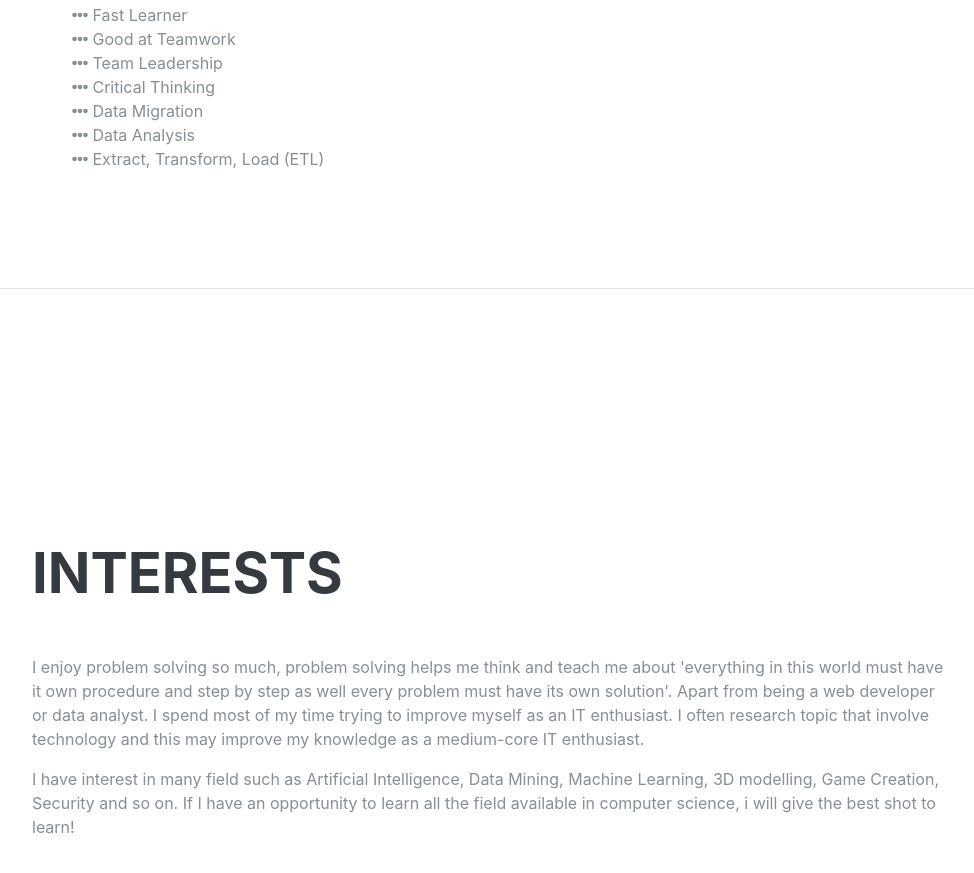
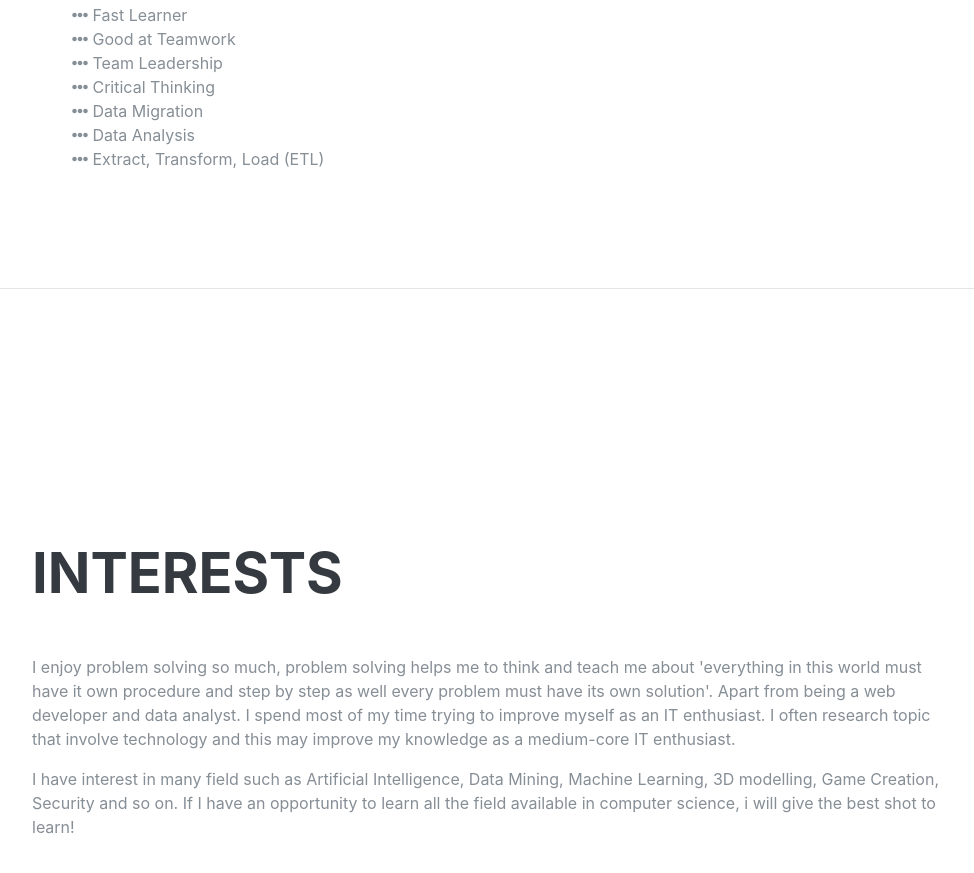
Before and after one commit to aimanzzzr/OnlineResume, a plain HTML site: page index.html in a window 1280 px wide. Shown: the part 3709-4582 px from the top of the page, without its empty margins (288-1262 px from the left). Drawn offline with Linux system fonts and the light colour scheme; a web font is replaced by a local one.

Commit message:
Update
Update minor mistake in index.html

```diff
--- a/index.html
+++ b/index.html
@@ -211,7 +211,7 @@
               <p>
                 I have involved in DBKL Revenue Management System (DREAMS) as part of data migration team for module 'Cagaran', 'Bil Air' and 'Sewaan Perumahan'.
                 This job requires me to create SQL Statement to migrate data from old system (ePBT) to new system (DREAMS), and some other Extract, Transform, Load (ETL) functions using PL/SQL in ORACLE
-                and I also do data cleansing and maintained the data to make sure that the system run smoothly in real time manner.
+                and I also do data cleansing and data maintenance to make sure that the system run smoothly in real time manner.
               </p>
             </div>
             <div class="resume-date text-md-right">
@@ -379,10 +379,10 @@
         <div class="w-100">
           <h2 class="mb-5">Interests</h2>
           <p>
-            I enjoy problem solving so much, problem solving helps me think and teach me
+            I enjoy problem solving so much, problem solving helps me to think and teach me
             about 'everything in this world must have it own procedure and step by step
             as well every problem must have its own solution'. Apart
-            from being a web developer or data analyst. I spend most of my time trying to
+            from being a web developer and data analyst. I spend most of my time trying to
             improve myself as an IT enthusiast. I often research topic that involve
             technology and this may improve my knowledge as a medium-core IT
             enthusiast.
```
